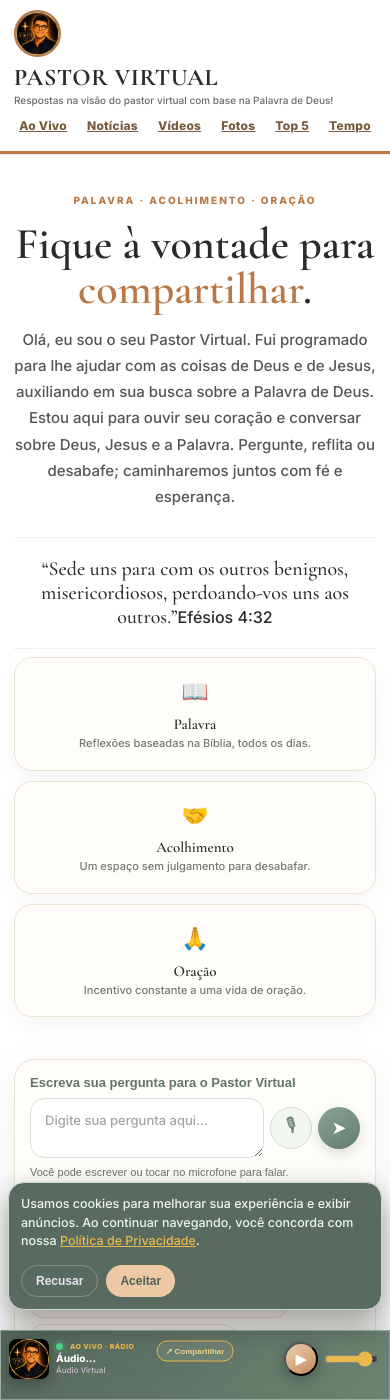
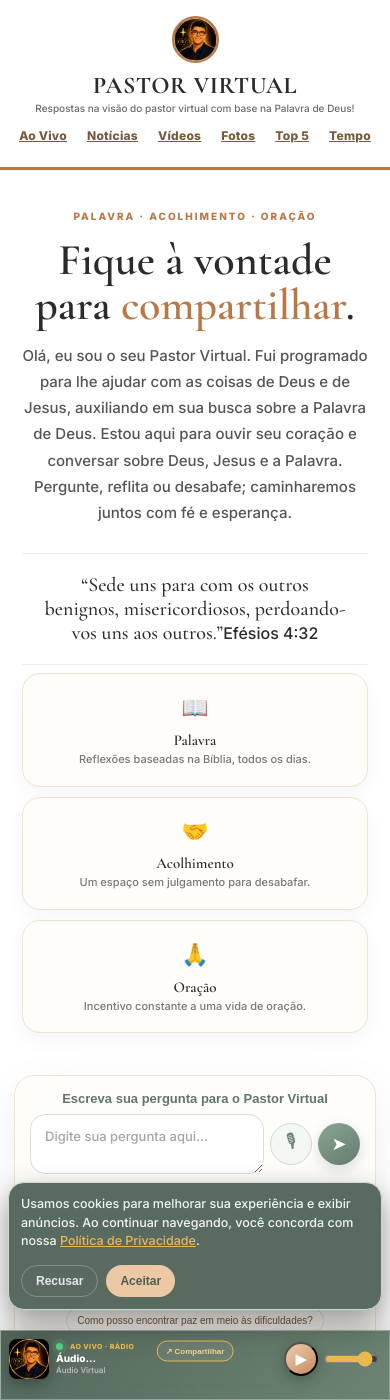
Before and after one commit to capaofeliz-cell/djaguia1, a Jekyll site: the page index.html, which Jekyll copies as it is, in a window 390 px wide and 1400 px high. Built offline with Jekyll 4.4.1, drawn with Linux system fonts in a browser that asks for light colours.

Commit message:
Update index.html

```diff
--- a/index.html
+++ b/index.html
@@ -221,6 +221,25 @@ body{background:#ffffff!important;color:#2b2b2b!important}
 .legal a{color:#b97845!important}
 </style>
 
+<style id="mobile-center-fix">
+@media(max-width:650px){
+  .topbar{flex-direction:column;justify-content:center;text-align:center;gap:8px;padding:16px 0}
+  .brand{margin-right:0!important;text-align:center;width:100%}
+  .brand h1,.brand p{text-align:center}
+  .site-nav{margin-left:0!important;justify-content:center!important;width:100%;gap:10px 14px}
+  .welcome{text-align:center;padding-left:8px;padding-right:8px}
+  .welcome h2{text-align:center}
+  .welcome p{text-align:center}
+  .quote{text-align:center}
+  .pillars{width:100%}
+  .section{text-align:center}
+  .footer-actions{justify-content:center;text-align:center}
+  .legal{text-align:center}
+  .chat-launch{text-align:center}
+  .question-box-label{text-align:center}
+  .launch-suggestions{justify-content:center!important}
+}
+</style>
 </head>
 <body>
 <div id="offlineBanner">📶 Você está offline — o Pastor Virtual responde com mensagens prontas e a rádio fica indisponível até a conexão voltar.</div>
```
